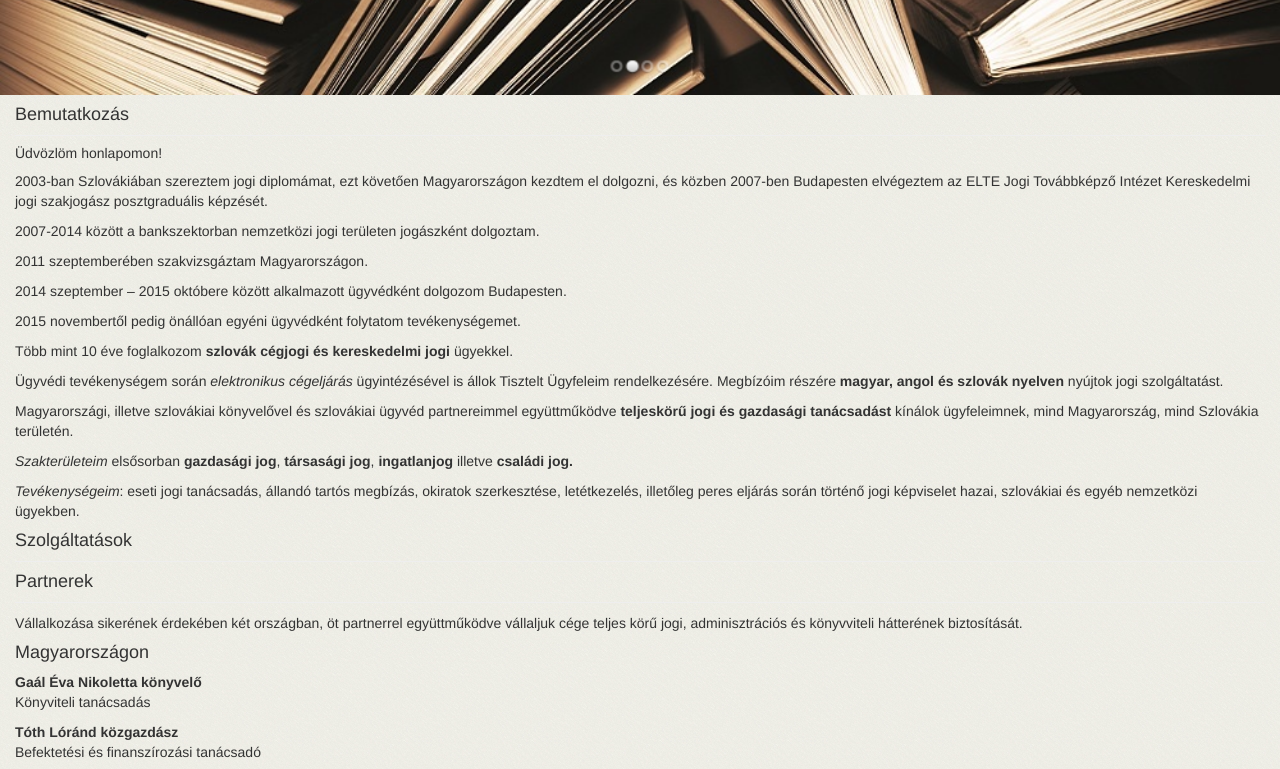
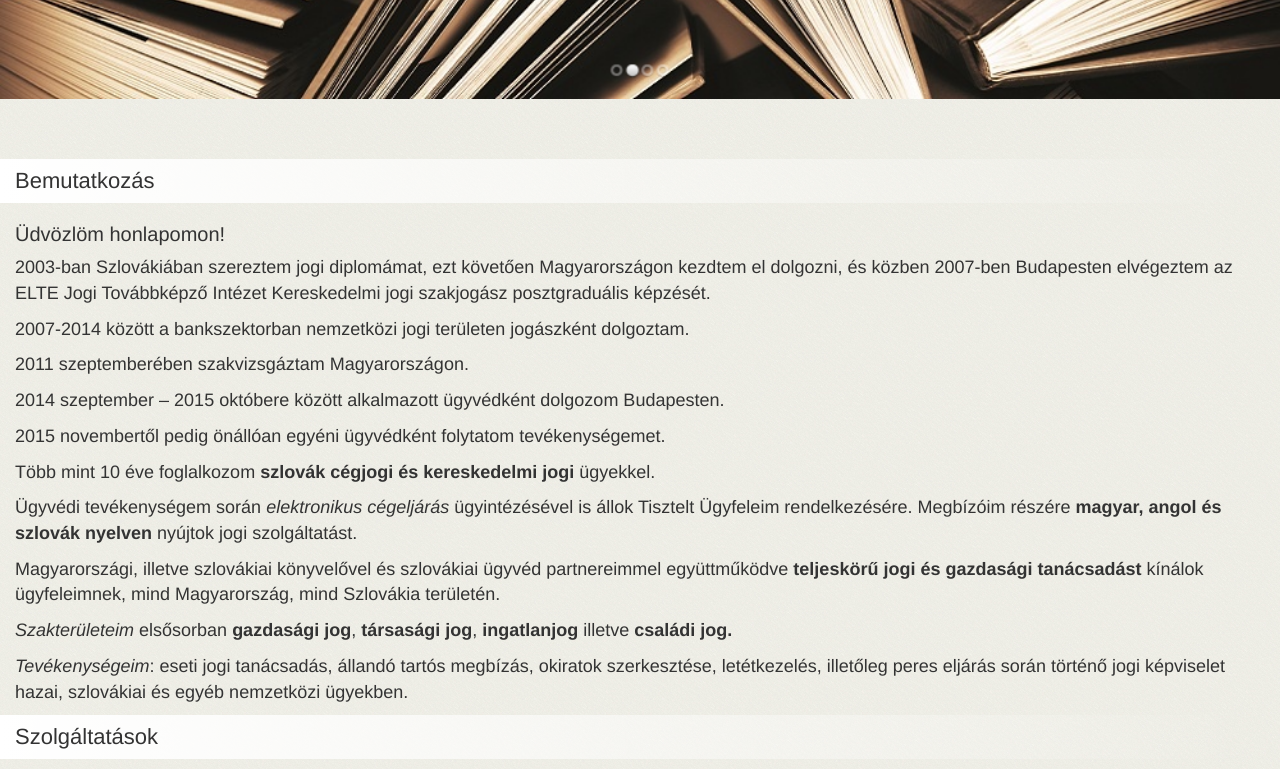
Before and after one commit to tompascall/evol2, a plain HTML site: page index.html in a window 1280 px wide. Shown: the part 404-1173 px from the top of the page. Drawn offline with nearby package versions, Linux system fonts and the light colour scheme.

Commit message:
add fancy separator

```diff
--- a/css/main.css
+++ b/css/main.css
@@ -1,6 +1,18 @@
 body {
   padding-top: 50px;
   background-image: url("../img/repeatable-bkg_more-lighter.jpg");
+}
+
+h4 {
+  font-size: 22px;
+}
+
+h5 {
+  font-size: 20px;
+}
+
+p {
+  font-size: 18px;
 }
 
 .navbar-default {
@@ -41,10 +53,16 @@ header img {
   margin-top: 25px;
 }
 
-.fancy-separator {
-  margin-top: 0;
-  border-bottom: solid 1px #eee;
-  margin-bottom: 1rem;
+h4.fancy_separator {
+  padding: 10px 0 10px 15px;
+  margin-bottom: 20px;
+  background-image: -webkit-linear-gradient(left, white, rgba(255,0,0,0));
+  background-image: -moz-linear-gradient(left, white, rgba(255,0,0,0));
+  background-image: -o-linear-gradient(left, white, rgba(255,0,0,0));
+  background-image: linear-gradient(to right, red, rgba(255,0,0,0)) white;
+
+  position: relative;
+  left: -15px;
 }
 
 .slider-par {
@@ -53,6 +71,10 @@ header img {
   font-size: 36px;
   text-shadow: 1px 1px 3px #000;
   margin-top: 3rem;
+}
+
+.slider-separator {
+  height: 50px;
 }
 
 #footer-container {
--- a/index.html
+++ b/index.html
@@ -60,6 +60,7 @@
     </div>
   </nav>
 
+  <!-- HEADER -->
   <div class="container-fluid" id="header-container">
     <header >
       <img src="./img/logo-downloaded.png" alt="logo">
@@ -68,13 +69,15 @@
     </header>
   </div>
 
-  <div slider class="container-fluid" id="slider1_container"></div>
+  <!-- SLIDER -->
+  <div slider  class="container-fluid" id="slider1_container"></div>
+  <div class="slider-separator"></div>
 
   <!-- CONTENT -->
   <div class="container-fluid">
     <div id="bemutatkozas"></div>
     <section>
-      <div class="fancy-separator"><h4 class="intro">Bemutatkozás</h4></div>
+      <h4 class="intro fancy_separator">Bemutatkozás</h4>
       <h5 class="welcome">Üdvözlöm honlapomon!</h5>
 
         <p>2003-ban Szlovákiában szereztem jogi diplomámat, ezt követően Magyarországon kezdtem el dolgozni, és közben 2007-ben Budapesten elvégeztem az ELTE Jogi Továbbképző Intézet Kereskedelmi jogi szakjogász posztgraduális képzését.</p>
@@ -103,13 +106,13 @@
 
     <div id="szolgaltatasok"></div>
     <section>
-      <div class="fancy-separator"><h4>Szolgáltatások</h4></div>
+      <h4 class="fancy_separator">Szolgáltatások</h4>
     </section>
 
 
     <div id="partnerek"></div>
     <section>
-      <div class="fancy-separator"><h4>Partnerek</h4></div>
+      <h4 class="fancy_separator">Partnerek</h4>
       <p>Vállalkozása sikerének érdekében két országban, öt partnerrel együttműködve vállaljuk cége teljes körű jogi, adminisztrációs és könyvviteli hátterének biztosítását.</p>
       <section id="magyar-partner" class="subsection">
         <h4 class="two-column">Magyarországon</h4>
@@ -129,12 +132,12 @@
 
     <div id="dijak"></div>
     <section>
-      <div class="fancy-separator"><h4>Díjak</h4></div>
+      <h4 class="fancy_separator">Díjak</h4>
     </section>
 
     <div id="kapcsolat"></div>
     <section>
-      <div class="fancy-separator"><h4>Kapcsolat</h4></div>
+      <h4 class="fancy_separator">Kapcsolat</h4>
     </section>
 
   </div>
```
